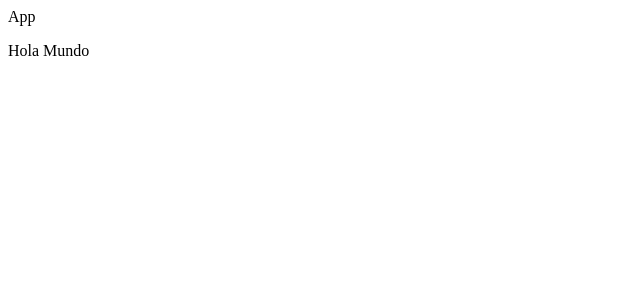
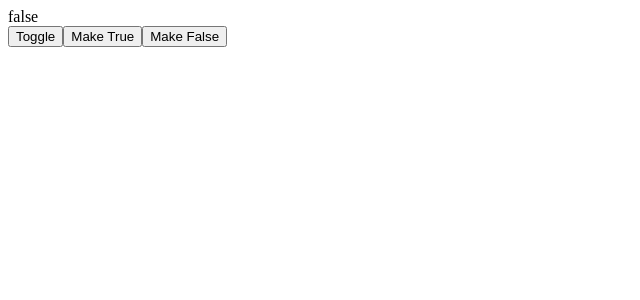
Before and after one commit to sokaluis/react-core-library, a React (Create React App) app: page / in a window 1280 px wide. Shown: the top 300 px of the page, without its empty margins (0-640 px from the left). Built offline with nearby package versions, Linux system fonts and the light colour scheme.

Commit message:
useToggle

```diff
--- a/src/App.tsx
+++ b/src/App.tsx
@@ -1,8 +1,9 @@
+import ToggleExample from "views/HooksExamples/ToggleExample";
+
 const App = () => {
   return (
     <>
-      <div>App</div>
-      <p>Hola Mundo</p>
+      <ToggleExample />
     </>
   );
 };
--- /dev/null
+++ b/src/hooks/useToggle.ts
@@ -0,0 +1,16 @@
+import { MouseEvent, useState } from "react";
+
+type toggleValueParams = boolean | MouseEvent;
+type UseToggleReturnType = [boolean, (value?: toggleValueParams) => void];
+
+export const useToggle = (defaultValue: boolean): UseToggleReturnType => {
+  const [value, setValue] = useState<boolean>(defaultValue);
+
+  const toggleValue = (value?: toggleValueParams) => {
+    setValue((currentValue) =>
+      typeof value === "boolean" ? value : !currentValue
+    );
+  };
+
+  return [value, toggleValue];
+};
--- /dev/null
+++ b/src/views/HooksExamples/ToggleExample.tsx
@@ -0,0 +1,16 @@
+import { useToggle } from "hooks/useToggle";
+
+const ToggleExample = () => {
+  const [value, toggleValue] = useToggle(false);
+
+  return (
+    <div>
+      <div>{value.toString()}</div>
+      <button onClick={toggleValue}>Toggle</button>
+      <button onClick={() => toggleValue(true)}>Make True</button>
+      <button onClick={() => toggleValue(false)}>Make False</button>
+    </div>
+  );
+};
+
+export default ToggleExample;
```
Also changed, not shown: 1 other file (tests, documents, lock files or other folders).
